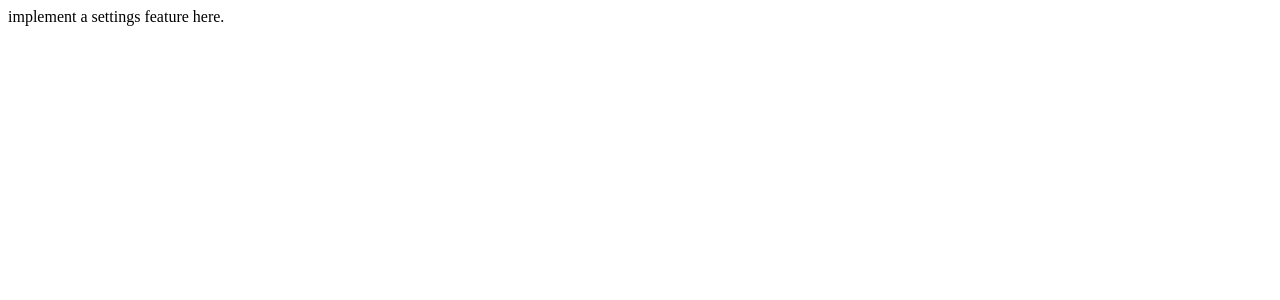
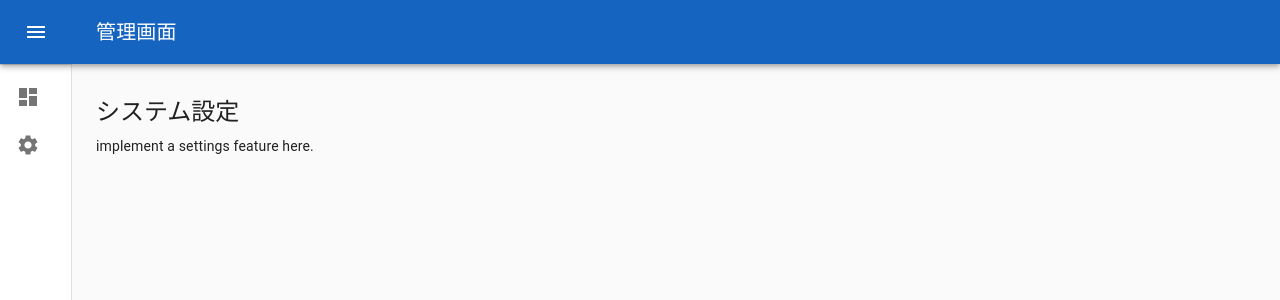
Before and after one commit to k0kishima/blue_magic_front, a React (Create React App) app: page /settings in a window 1280 px wide. Shown: the top 300 px of the page. Built offline with nearby package versions, Linux system fonts and the light colour scheme.

Commit message:
scaffold layout container and component

```diff
--- /dev/null
+++ b/src/components/templates/Layout/index.tsx
@@ -0,0 +1,215 @@
+import React from "react";
+import clsx from "clsx";
+import { createMuiTheme } from "@material-ui/core/styles";
+import * as colors from "@material-ui/core/colors";
+import { makeStyles, createStyles, Theme } from "@material-ui/core/styles";
+import { ThemeProvider } from "@material-ui/styles";
+import CssBaseline from "@material-ui/core/CssBaseline";
+import Drawer from "@material-ui/core/Drawer";
+import AppBar from "@material-ui/core/AppBar";
+import Toolbar from "@material-ui/core/Toolbar";
+import List from "@material-ui/core/List";
+import Typography from "@material-ui/core/Typography";
+import Divider from "@material-ui/core/Divider";
+import Container from "@material-ui/core/Container";
+import { Link } from "react-router-dom";
+import MenuIcon from "@material-ui/icons/Menu";
+import ChevronLeftIcon from "@material-ui/icons/ChevronLeft";
+import IconButton from "@material-ui/core/IconButton";
+import DashboardIcon from "@material-ui/icons/Dashboard";
+import SettingsIcon from "@material-ui/icons/Settings";
+import ListItem from "@material-ui/core/ListItem";
+import ListItemIcon from "@material-ui/core/ListItemIcon";
+import ListItemText from "@material-ui/core/ListItemText";
+
+const drawerWidth = 240;
+
+const theme = createMuiTheme({
+  palette: {
+    primary: { main: colors.blue[800] },
+  },
+});
+
+const useStyles = makeStyles((theme: Theme) =>
+  createStyles({
+    root: {
+      display: "flex",
+    },
+    toolbar: {
+      paddingRight: 24,
+    },
+    toolbarIcon: {
+      display: "flex",
+      alignItems: "center",
+      justifyContent: "flex-end",
+      padding: "0 8px",
+      ...theme.mixins.toolbar,
+    },
+    appBar: {
+      zIndex: theme.zIndex.drawer + 1,
+      transition: theme.transitions.create(["width", "margin"], {
+        easing: theme.transitions.easing.sharp,
+        duration: theme.transitions.duration.leavingScreen,
+      }),
+    },
+    appBarShift: {
+      marginLeft: drawerWidth,
+      width: `calc(100% - ${drawerWidth}px)`,
+      transition: theme.transitions.create(["width", "margin"], {
+        easing: theme.transitions.easing.sharp,
+        duration: theme.transitions.duration.enteringScreen,
+      }),
+    },
+    menuButton: {
+      marginRight: 36,
+    },
+    menuButtonHidden: {
+      display: "none",
+    },
+    title: {
+      flexGrow: 1,
+    },
+    pageTitle: {
+      marginBottom: theme.spacing(1),
+    },
+    drawerPaper: {
+      position: "relative",
+      whiteSpace: "nowrap",
+      width: drawerWidth,
+      transition: theme.transitions.create("width", {
+        easing: theme.transitions.easing.sharp,
+        duration: theme.transitions.duration.enteringScreen,
+      }),
+    },
+    drawerPaperClose: {
+      overflowX: "hidden",
+      transition: theme.transitions.create("width", {
+        easing: theme.transitions.easing.sharp,
+        duration: theme.transitions.duration.leavingScreen,
+      }),
+      width: theme.spacing(7),
+      [theme.breakpoints.up("sm")]: {
+        width: theme.spacing(9),
+      },
+    },
+    appBarSpacer: theme.mixins.toolbar,
+    content: {
+      flexGrow: 1,
+      height: "100vh",
+      overflow: "auto",
+    },
+    container: {
+      paddingTop: theme.spacing(4),
+      paddingBottom: theme.spacing(4),
+    },
+    paper: {
+      padding: theme.spacing(2),
+      display: "flex",
+      overflow: "auto",
+      flexDirection: "column",
+    },
+    link: {
+      textDecoration: "none",
+      color: theme.palette.text.secondary,
+    },
+  })
+);
+
+type Props = {
+  children: React.ReactNode;
+  title?: string;
+};
+
+export const Layout: React.FC<Props> = ({ children, title }: Props) => {
+  const classes = useStyles();
+  const [open, setOpen] = React.useState(false);
+  const handleDrawerOpen = () => {
+    setOpen(true);
+  };
+  const handleDrawerClose = () => {
+    setOpen(false);
+  };
+
+  return (
+    <ThemeProvider theme={theme}>
+      <div className={classes.root}>
+        <CssBaseline />
+        <AppBar
+          position="absolute"
+          className={clsx(classes.appBar, open && classes.appBarShift)}
+        >
+          <Toolbar className={classes.toolbar}>
+            <IconButton
+              edge="start"
+              color="inherit"
+              aria-label="open drawer"
+              onClick={handleDrawerOpen}
+              className={clsx(
+                classes.menuButton,
+                open && classes.menuButtonHidden
+              )}
+            >
+              <MenuIcon />
+            </IconButton>
+            <Typography
+              component="h1"
+              variant="h6"
+              color="inherit"
+              noWrap
+              className={classes.title}
+            >
+              管理画面
+            </Typography>
+          </Toolbar>
+        </AppBar>
+        <Drawer
+          variant="permanent"
+          classes={{
+            paper: clsx(classes.drawerPaper, !open && classes.drawerPaperClose),
+          }}
+          open={open}
+        >
+          <div className={classes.toolbarIcon}>
+            <IconButton onClick={handleDrawerClose}>
+              <ChevronLeftIcon />
+            </IconButton>
+          </div>
+          <Divider />
+          <List>
+            <Link to="/" className={classes.link}>
+              <ListItem button>
+                <ListItemIcon>
+                  <DashboardIcon />
+                </ListItemIcon>
+                <ListItemText primary="ダッシュボード" />
+              </ListItem>
+            </Link>
+            <Link to="/settings" className={classes.link}>
+              <ListItem button>
+                <ListItemIcon>
+                  <SettingsIcon />
+                </ListItemIcon>
+                <ListItemText primary="システム設定" />
+              </ListItem>
+            </Link>
+          </List>
+        </Drawer>
+        <main className={classes.content}>
+          <div className={classes.appBarSpacer} />
+          <Container maxWidth="lg" className={classes.container}>
+            <Typography
+              component="h2"
+              variant="h5"
+              color="inherit"
+              noWrap
+              className={classes.pageTitle}
+            >
+              {title}
+            </Typography>
+            {children}
+          </Container>
+        </main>
+      </div>
+    </ThemeProvider>
+  );
+};
--- a/src/containers/DashboardContainer/index.tsx
+++ b/src/containers/DashboardContainer/index.tsx
@@ -1,5 +1,10 @@
 import React from "react";
+import { LayoutContainer } from "containers/LayoutContainer";
 
 export const DashboardContainer: React.VFC = () => {
-  return <div>implement a dashboard feature here.</div>;
+  return (
+    <LayoutContainer title="ダッシュボード">
+      <div>implement a dashboard feature here.</div>
+    </LayoutContainer>
+  );
 };
--- /dev/null
+++ b/src/containers/LayoutContainer/index.tsx
@@ -0,0 +1,14 @@
+import React from "react";
+import { Layout } from "components/templates/Layout";
+
+type Props = {
+  children: React.ReactNode;
+  title?: string;
+};
+
+export const LayoutContainer: React.FC<Props> = ({
+  children,
+  title,
+}: Props) => {
+  return <Layout title={title}>{children}</Layout>;
+};
--- a/src/containers/SettingsContainer/index.tsx
+++ b/src/containers/SettingsContainer/index.tsx
@@ -1,5 +1,10 @@
 import React from "react";
+import { LayoutContainer } from "containers/LayoutContainer";
 
 export const SettingsContainer: React.VFC = () => {
-  return <div>implement a settings feature here.</div>;
+  return (
+    <LayoutContainer title="システム設定">
+      <div>implement a settings feature here.</div>
+    </LayoutContainer>
+  );
 };
```
